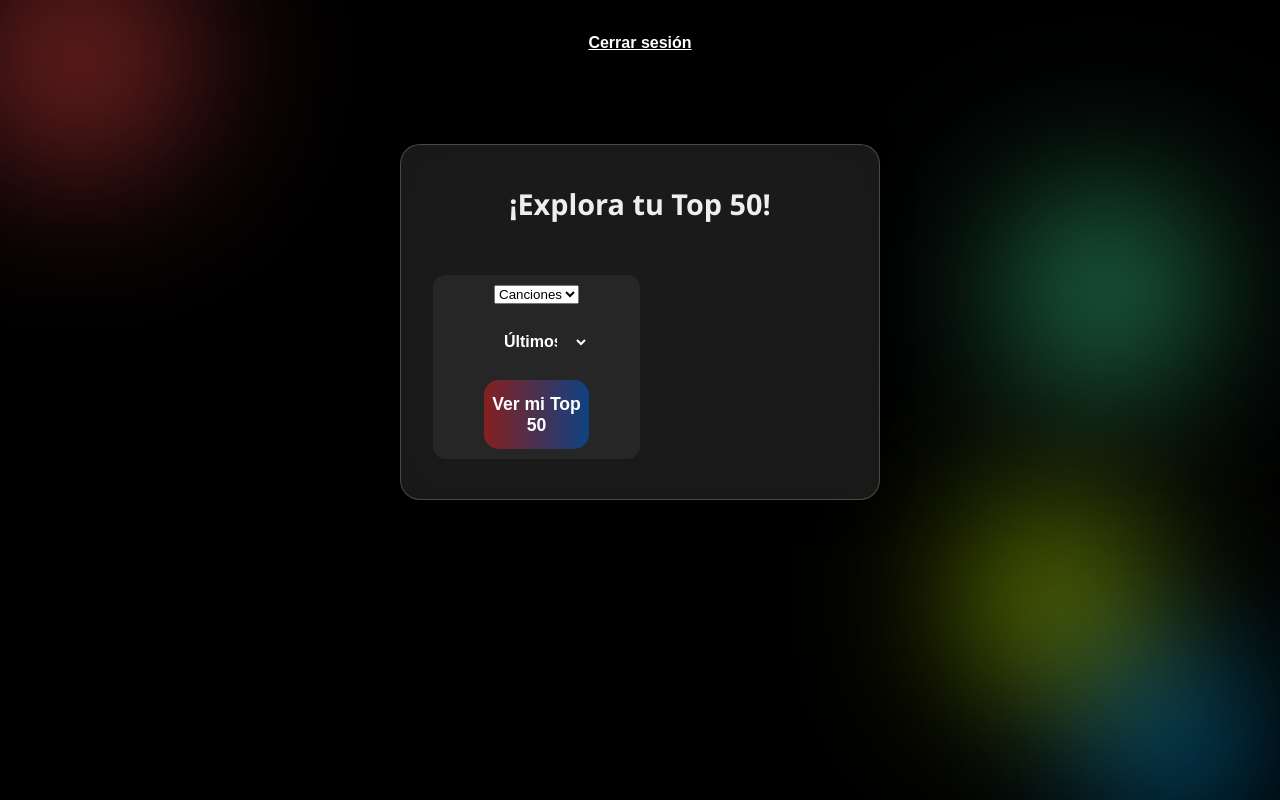
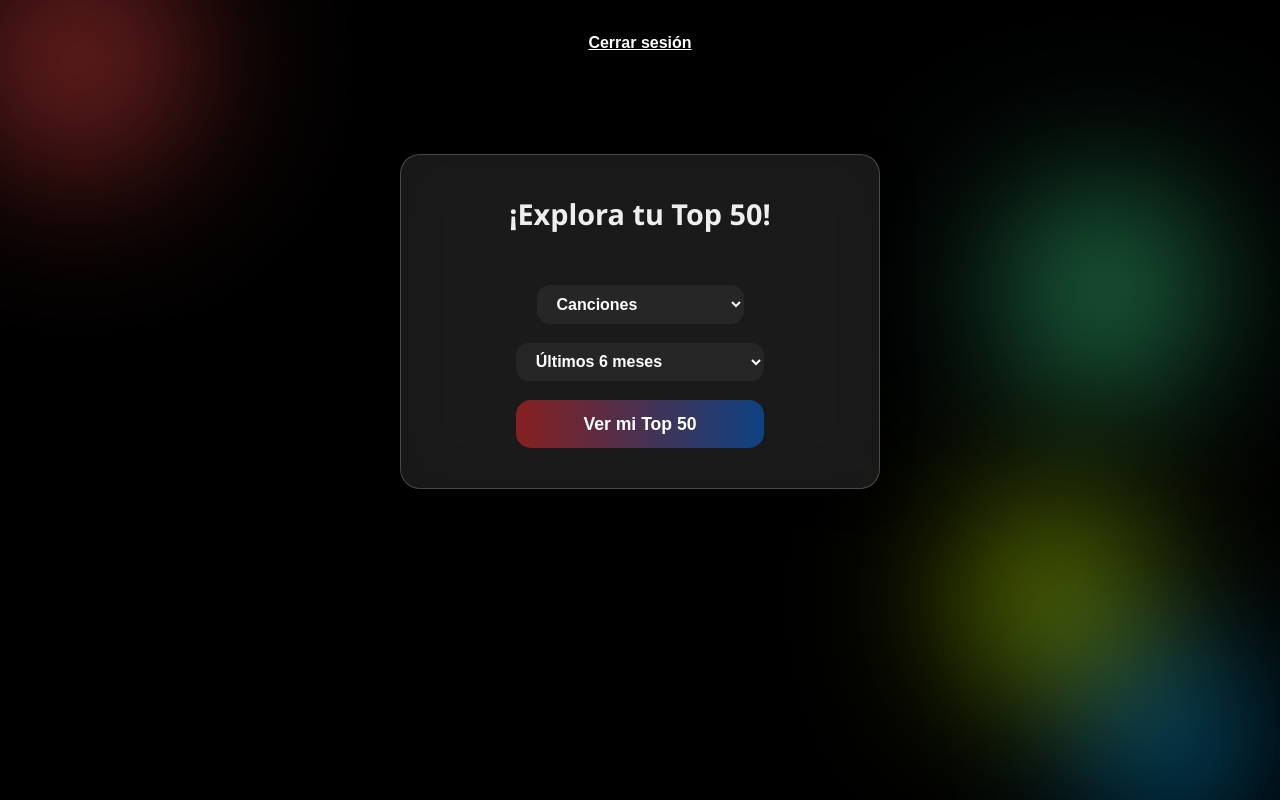
Before and after one commit to manuel-0310/spotify, a plain HTML site: page top50.html in a window 1280 px wide. Drawn offline with Linux system fonts and the light colour scheme; sample sign-in values are in the browser's storage.

Commit message:
Update style.css

```diff
--- a/style.css
+++ b/style.css
@@ -138,7 +138,7 @@ body::after {
 }
 
 /* Estilo para el select de periodo de tiempo */
-#time-range, #top-form {
+#time-range, #top-type {
   padding: 0.6rem 1rem;
   border-radius: 13px;
   border: none;
```
